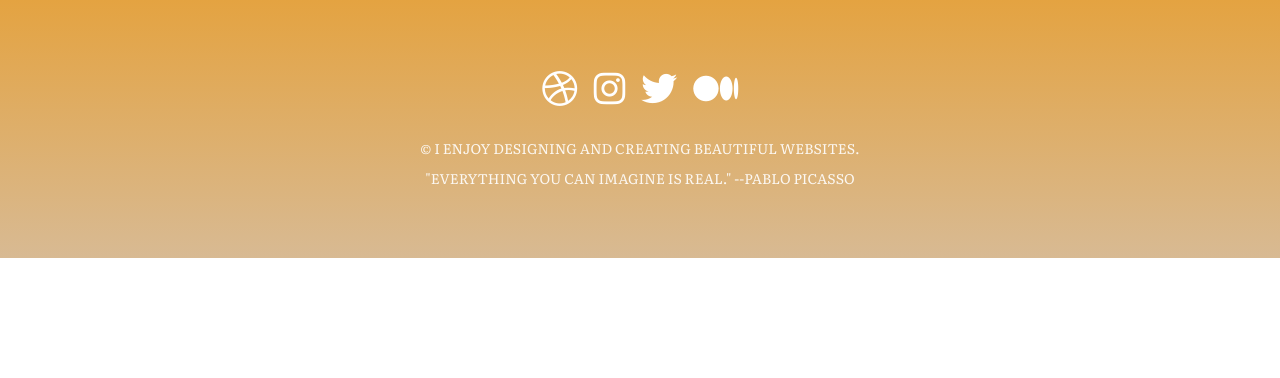
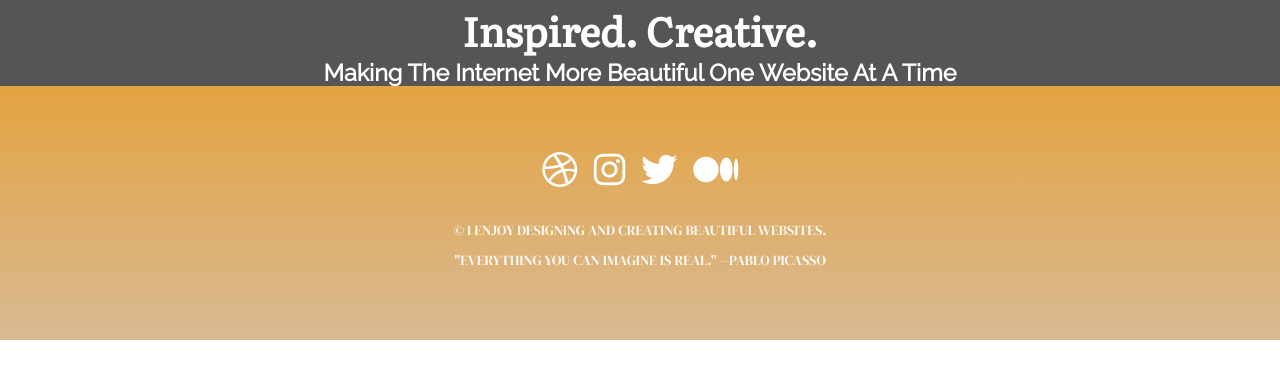
Before and after one commit to KhallilB/PortfolioOld, a plain HTML site: page index.html in a window 1280 px wide. Drawn offline with Linux system fonts and the light colour scheme.

Commit message:
landing styles

```diff
--- a/index.html
+++ b/index.html
@@ -23,12 +23,14 @@
     <title>Khallil Bailey</title>
   </head>
   <body id="top">
-      <div class="hero">
+      <div class="landing">
         <div class="background-image"></div>
+        <h1>Inspired. Creative. </h1>
+        <h3>Making The Internet More Beautiful One Website At A Time</h3>
       </div>
 
     <!-- Ways To Get In Touch -->
-    <footer>
+    <footer id="social-media">
       <ul>
         <li>
           <a href="https://dribbble.com/KhallilB" target="_blank"><i class="fab fa-dribbble"></i></a>
--- a/styles.css
+++ b/styles.css
@@ -16,10 +16,32 @@
 }
 
 html {
-    font-family: 'Literata', serif;
+    font-family: 'DM Serif Display', serif;
     font-size: 20px;
     color: #555
+
 }
+
+/* ************** */
+/* LANDING */
+/* ************** */
+.landing {
+    background: #555;
+    color: #FFF;
+    text-align: center;
+}
+
+.landing h1 {
+    font-family: 'Literata', serif;
+}
+
+.landing h3 {
+    font-family: 'Raleway', sans-serif;
+}
+
+/* ************** */
+/* FOOTER */
+/* ************** */
 
 footer {
     background-color: #131622;
```
